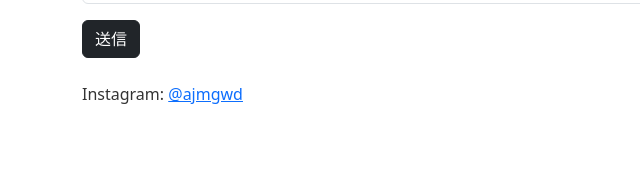
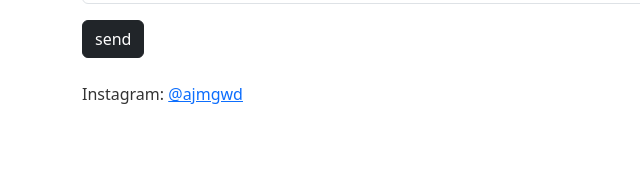
Before and after one commit to amiyoshida/portfolio.en, a plain HTML site: page index.html in a window 1280 px wide. Shown: the part 2455-2645 px from the top of the page, 0-640 px from the left. Drawn offline with nearby package versions, Linux system fonts and the light colour scheme; a script that the page names is missing.

Commit message:
Update index.html

```diff
--- a/index.html
+++ b/index.html
@@ -136,7 +136,7 @@
       <textarea name="message" id="message" class="form-control" rows="5"></textarea>
     </div>
 
-    <button type="submit" class="btn btn-dark">送信</button>
+    <button type="submit" class="btn btn-dark">send</button>
   </form>
   <p class="mt-4">Instagram: <a href="https://www.instagram.com/ajmgwd/?locale=ja_JP" target="_blank">@ajmgwd</a></p>
 </section>
```
